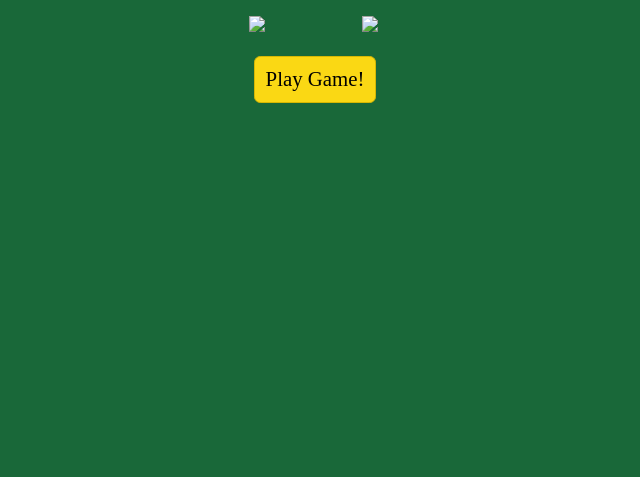
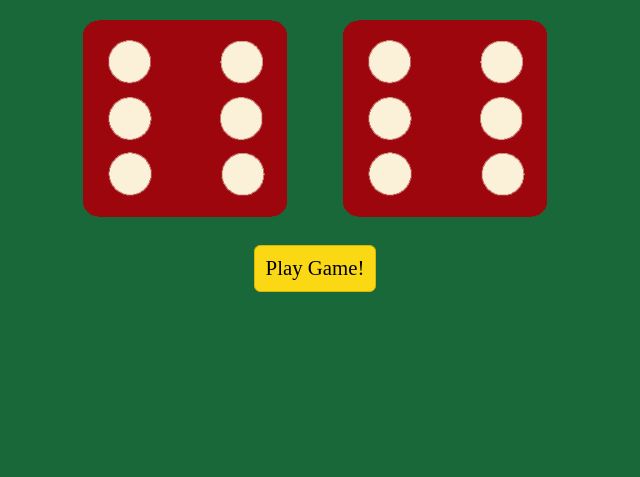
Before and after one commit to aldhairescobar/DiceGame, a plain HTML site: page index.html in a window 1280 px wide. Shown: the part 323-800 px from the top of the page, without its empty margins (325-965 px from the left). Drawn offline with Linux system fonts and the light colour scheme; the site is published under a folder, as on GitHub Pages, so addresses that start at the root find nothing.

Commit message:
Update Image

```diff
--- a/index.html
+++ b/index.html
@@ -13,11 +13,11 @@
       <div class="flex-dice">
       <div class="dice">
         <p>Player 1</p>
-        <img class="img1" src="/images/dice6.png">
+        <img class="img1" src="images/dice6.png">
       </div>
       <div class="dice">
         <p>Player 2</p>
-        <img class="img2" src="/images/dice6.png">
+        <img class="img2" src="images/dice6.png">
       </div>
     </div>
       <button id="play">Play Game!</button>
```
